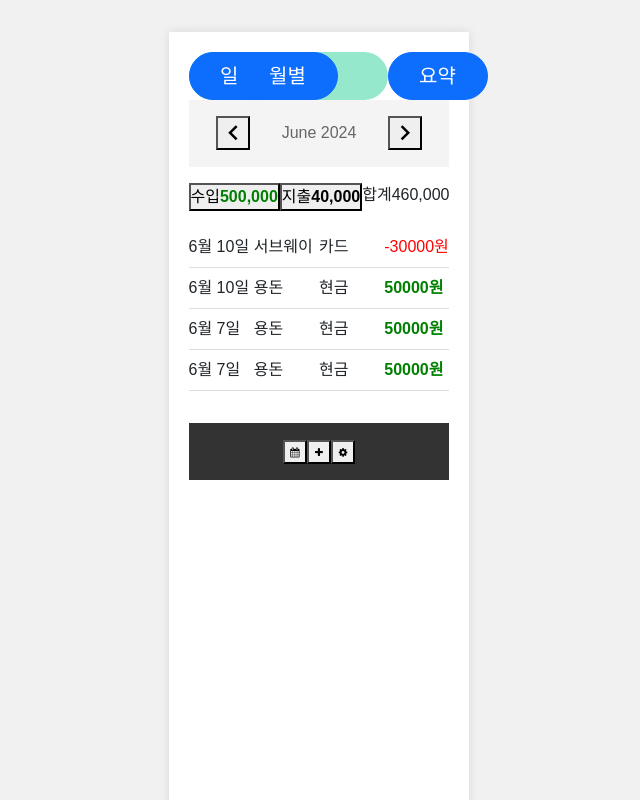
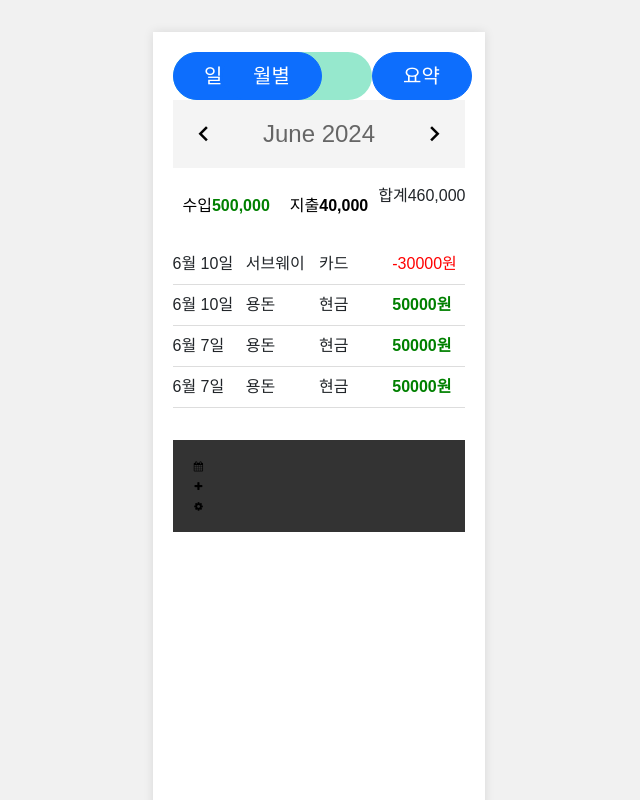
Before and after one commit to MJONE123/skeletonProjectGroup2, a Vue app: page / in a window 1280 px wide. Shown: the top 800 px of the page, without its empty margins (321-961 px from the left). Built offline with nearby package versions, Linux system fonts and the light colour scheme.

Commit message:
240611 메인 홈페이지 작성1

```diff
--- a/src/assets/Home.css
+++ b/src/assets/Home.css
@@ -79,23 +79,38 @@ body {
   margin: 4px 0;
 }
 
-/* 헤더 스타일 */
+/* 버튼 스타일 수정 */
+button {
+  background: none;
+  border: none;
+  cursor: pointer;
+  font-size: 16px; /* 버튼 안의 텍스트 크기 */
+  display: flex;
+  align-items: center; /* 텍스트와 아이콘을 중앙 정렬 */
+}
+
+button:focus {
+  outline: none;
+}
+
+/* 헤더 스타일 수정 */
 .header {
   display: flex;
   justify-content: space-between;
   align-items: center;
   background-color: #f4f4f4;
-  text-align: center;
   padding: 1rem;
 }
 
 .header-left,
 .header-right {
-  flex: 1;
+  display: flex;
+  align-items: center; /* 아이콘과 텍스트를 동일 선상에 정렬 */
 }
 
 .header-center {
-  flex: 2;
+  flex: 1;
+  text-align: center;
 }
 
 .header h1 {
@@ -104,9 +119,9 @@ body {
 }
 
 .header p {
-  display: inline;
-  font-size: 1rem;
+  font-size: 1.5rem; /* 원하는 크기로 조정 */
   color: #666;
+  margin: 0; /* 여백을 없애기 위해 */
 }
 
 /* 요약 섹션 스타일 */
@@ -116,6 +131,17 @@ body {
   margin: 1rem 0;
 }
 
+.summary button {
+  background: none;
+  border: none;
+  cursor: pointer;
+  font-size: 16px;
+  padding: 10px; /* 원하는 여백 설정 */
+}
+
+.summary button:focus {
+  outline: none;
+}
 .income,
 .expenses,
 .total {
--- a/src/main.js
+++ b/src/main.js
@@ -8,7 +8,7 @@ import BootstrapVue3 from 'bootstrap-vue-3';
 import 'bootstrap/dist/css/bootstrap.css';
 import 'bootstrap-vue-3/dist/bootstrap-vue-3.css';
 import '@mdi/font/css/materialdesignicons.css';
-
+import 'font-awesome/css/font-awesome.min.css';
 import App from './App.vue';
 import router from './router';
 
--- a/src/pages/Home.vue
+++ b/src/pages/Home.vue
@@ -45,18 +45,14 @@
         <button>
           수입<span class="income">{{ income }}</span>
         </button>
-        <!-- 수입 <span class="income">{{ income }}</span> -->
       </div>
       <div>
         <button>
           지출<span class="expenses">{{ expenses }}</span>
         </button>
-        <!-- 수입 <span class="income">{{ income }}</span> -->
       </div>
       <div>
         <span class="totalBalance">합계{{ totalBalance }}</span>
-
-        <!-- 수입 <span class="income">{{ income }}</span> -->
       </div>
     </div>
     <div class="transactions">
@@ -100,7 +96,6 @@
 <script setup>
 import { ref, computed } from 'vue';
 import { useTransactionStore } from '@/stores/transaction';
-import 'font-awesome/css/font-awesome.min.css';
 
 const transactionStore = useTransactionStore();
 
```
